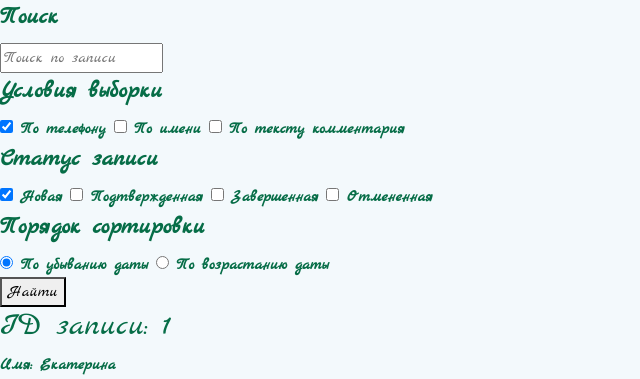
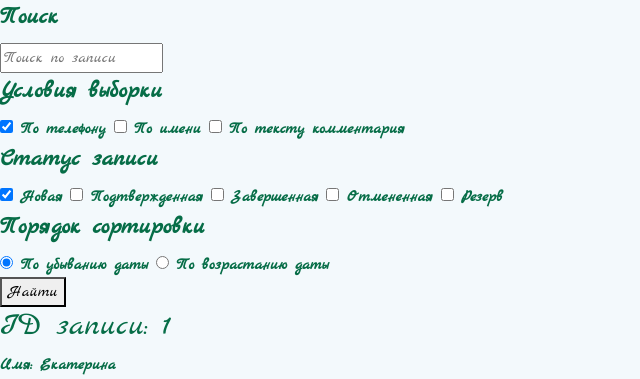
Before and after one commit to ekaterinagolovina0771/Namaste, a Django app: template templates/applications_list.html in a window 1280 px wide. Shown: the part 113-492 px from the top of the page, without its empty margins (0-640 px from the left). Run offline with Django 5.2, Linux system fonts and the light colour scheme; data comes from the database, SQL or seed files in the repository; both versions use the stored data as it was before the commit; tables that the repository leaves empty hold one stand-in row (values such as "Sample post"); the template is opened without the code that fills it: values that come from a table or form of the project are taken from there, most other values are stand-ins (such as "Sample title", 1, 10 or a date in 2020).

Commit message:
Добавила статус резерв для заявок

```diff
--- a/core/models.py
+++ b/core/models.py
@@ -44,6 +44,7 @@ class Application(models.Model):
         ("confirmed", "Подтвержденная"),
         ("completed", "Завершеная"),
         ("canceled", "Отмененая"),
+        ( "reserve", "Резерв")
     )
 
     name = models.CharField(max_length=100, verbose_name="Имя")
--- a/templates/applications_list.html
+++ b/templates/applications_list.html
@@ -21,6 +21,8 @@
         <label><input type="checkbox" name="status_confirmed" {% if request.GET.status_confirmed %}checked{% endif %}> Подтвержденная</label>
         <label><input type="checkbox" name="status_completed" {% if request.GET.status_completed %}checked{% endif %}> Завершенная</label>
         <label><input type="checkbox" name="status_canceled" {% if request.GET.status_canceled %}checked{% endif %}> Отмененная</label>
+        <label><input type="checkbox" name="status_reserved" {% if request.GET.status_reserved %}checked{% endif %}> Резерв</label>
+
     </fieldset>
 
     <fieldset class="options">
```
Also changed, not shown: core/migrations/0001_initial.py, core/migrations/0014_remove_schedule_location_alter_application_status.py (added), db.sqlite3.
